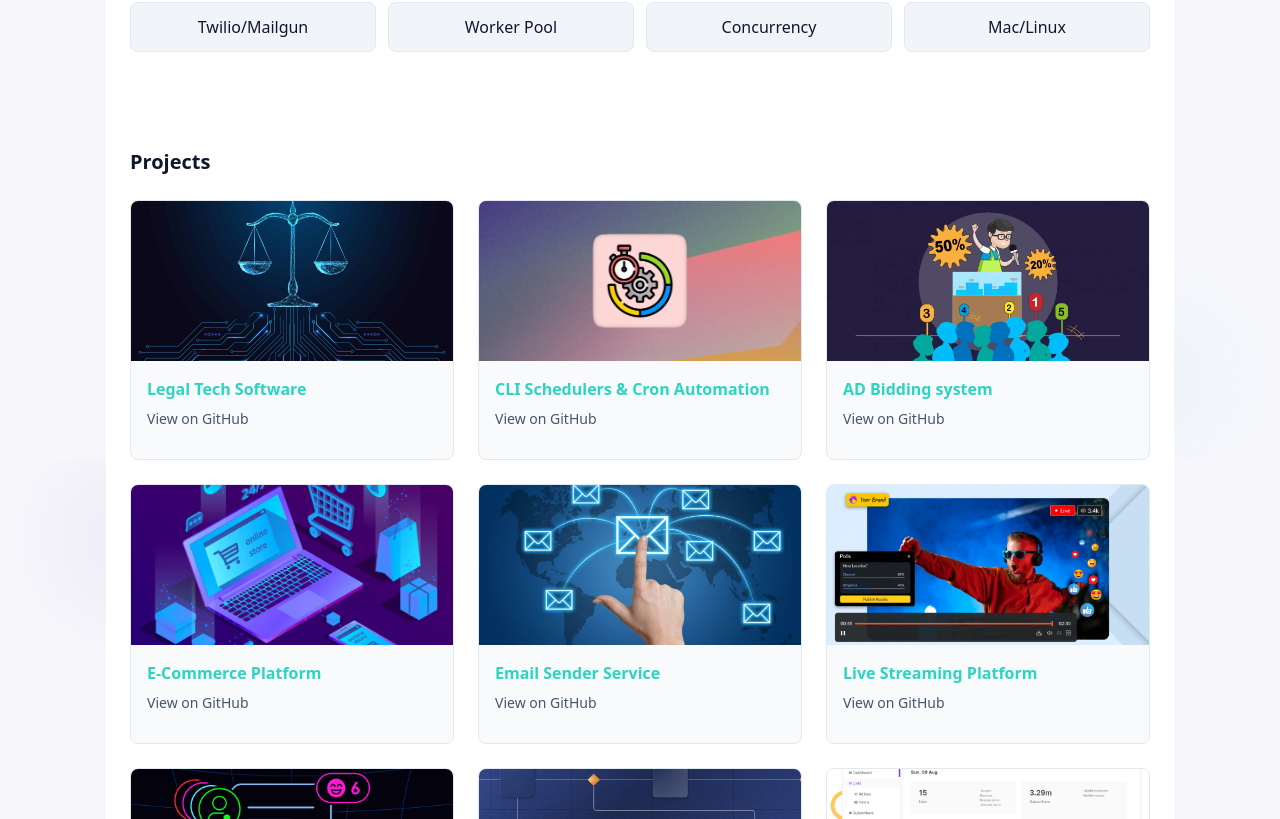
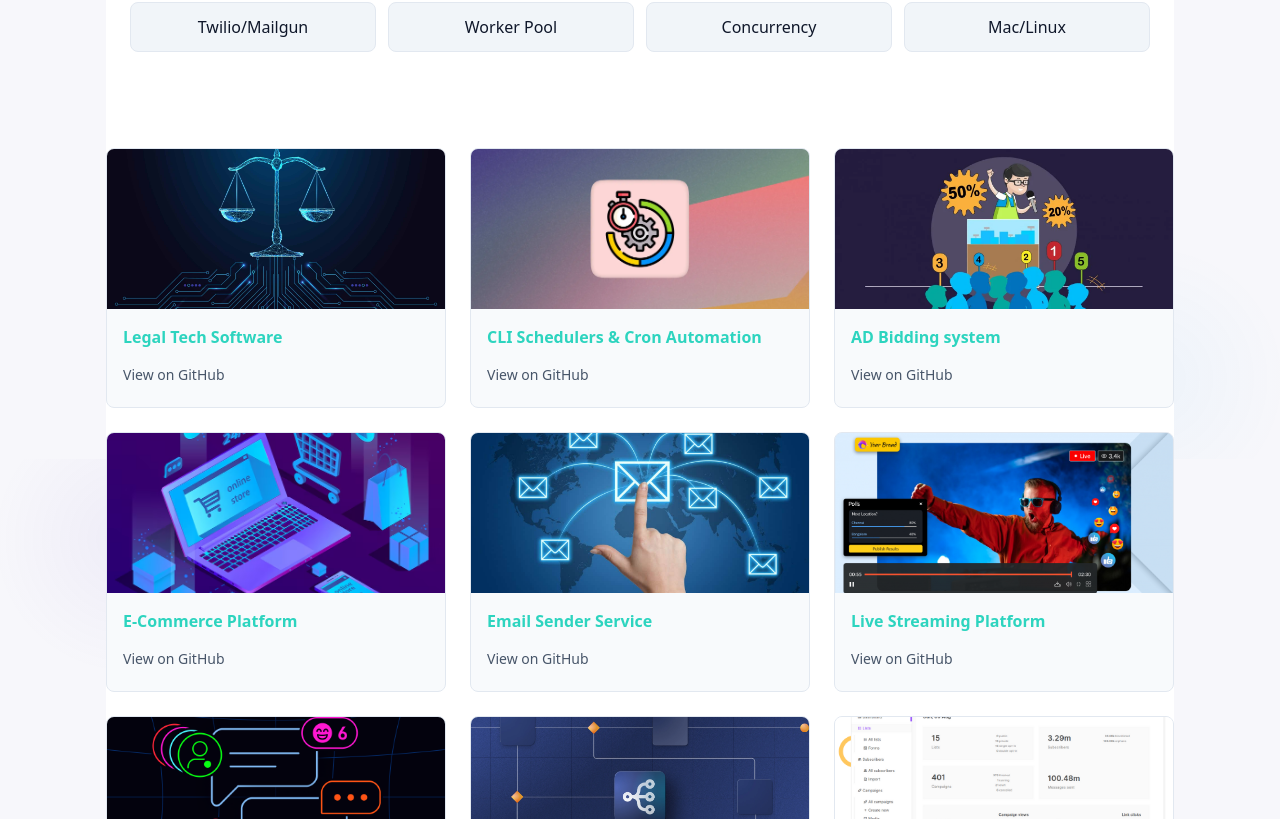
Before and after one commit to Edwinsiby/portfolio, a Next.js app: page / in a window 1280 px wide. Shown: the part 1141-1960 px from the top of the page. Built offline with nearby package versions, Linux system fonts and the light colour scheme.

Commit message:
project card update

```diff
--- a/app/page.tsx
+++ b/app/page.tsx
@@ -155,6 +155,8 @@ export default function Page() {
     hidden: { opacity: 0, y: 18 },
     visible: (i = 0) => ({ opacity: 1, y: 0, transition: { delay: i * 0.08 } }),
   };
+  const [hovered, setHovered] = useState<number | null>(null)
+
 
   // For simple in-view detection, we can just use viewport prop on motion.
   return (
@@ -322,15 +324,13 @@ export default function Page() {
 
         {/* PROJECTS */}
         <section id="projects" className="py-14">
-          <div className="max-w-6xl mx-auto px-6">
-            <h3 className="text-xl font-semibold mb-6">Projects</h3>
+        <div className="grid md:grid-cols-3 gap-6">
+  {projects.map((p, i) => (
+    <div key={p.title} className="relative h-[260px] perspective">
 
-            <div className="grid md:grid-cols-3 gap-6">
-  {projects.map((p) => (
-    <div key={p.title} className="relative h-[260px] perspective">
       <motion.div
-        whileHover={{ rotateY: 180 }}
-        transition={{ duration: 0.2 }}
+        animate={{ rotateY: hovered === i ? 180 : 0 }}
+        transition={{ duration: 0.5, ease: "easeInOut" }}
         className="w-full h-full relative preserve-3d"
       >
 
@@ -341,7 +341,11 @@ export default function Page() {
           rel="noreferrer"
           className="absolute w-full h-full backface-hidden rounded-lg overflow-hidden border bg-slate-50 dark:bg-slate-900 border-slate-200 dark:border-slate-700"
         >
-          <div className="h-40 bg-gradient-to-br from-slate-200 to-slate-300 dark:from-slate-800 dark:to-slate-700">
+          <div
+            className="h-40 bg-gradient-to-br from-slate-200 to-slate-300 dark:from-slate-800 dark:to-slate-700 cursor-pointer"
+            onMouseEnter={() => setHovered(i)}
+            onMouseLeave={() => setHovered(null)}
+          >
             <img
               src={p.img}
               alt={p.title}
@@ -352,13 +356,25 @@ export default function Page() {
           <div className="p-4">
             <div className="text-teal-400 font-semibold">{p.title}</div>
             <div className="mt-2 text-sm text-slate-600 dark:text-slate-300">
-              View on GitHub
+            <a
+  href={p.link}
+  target="_blank"
+  rel="noreferrer"
+  className="mt-2 inline-block text-sm text-white-500 hover:text-white-600 transition font-medium"
+>
+  View on GitHub
+</a>
+
             </div>
           </div>
         </a>
 
         {/* BACK */}
-        <div className="absolute w-full h-full rotate-y-180 backface-hidden rounded-lg bg-teal-500 text-white p-6 flex flex-col justify-center">
+        <div
+          className="absolute w-full h-full rotate-y-180 backface-hidden rounded-lg bg-slate-100 dark:bg-slate-800 border border-slate-200 dark:border-slate-700 p-6 flex flex-col justify-center"
+          onMouseEnter={() => setHovered(i)}
+          onMouseLeave={() => setHovered(null)}
+        >
           <h3 className="text-lg font-semibold mb-3">{p.title}</h3>
           <p className="text-sm leading-relaxed">{p.desc}</p>
         </div>
@@ -368,7 +384,6 @@ export default function Page() {
   ))}
 </div>
 
-          </div>
         </section>
 
         {/* EXPERIENCE */}
```
